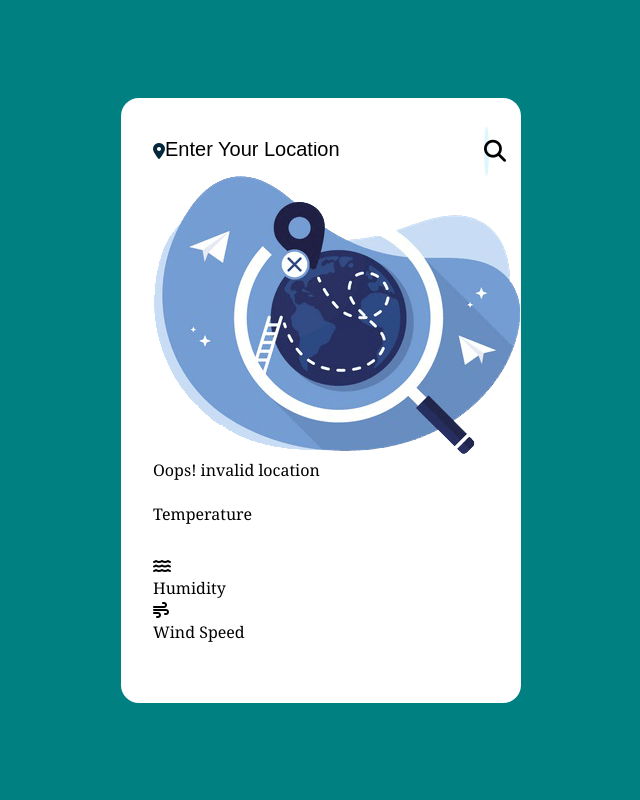
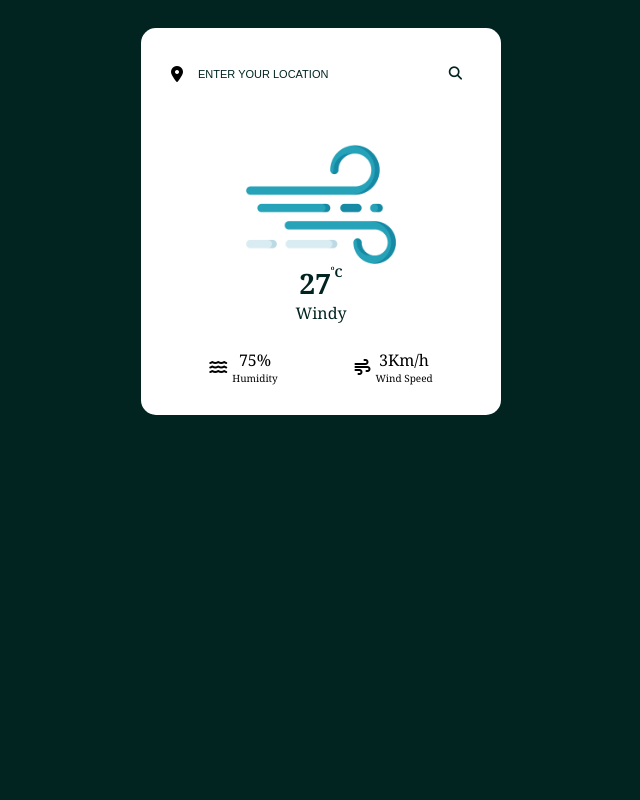
Before and after one commit to vinsky001/Weather-App-, a Flask app: template templates/app.index.html in a window 1280 px wide. Shown: the whole page, without its empty margins (319-959 px from the left). Run offline with Flask 3, Linux system fonts and the light colour scheme; the template is opened without the code that fills it, so the values that code supplies are empty; some libraries are stand-ins or nearby versions.

Commit message:
change html layout with some css

```diff
--- a/templates/app.index.html
+++ b/templates/app.index.html
@@ -11,34 +11,37 @@
 <body>
     <div class="container">
         <div class="search-box">
+            <div class="location">
                 <i class="fa-solid fa-location-dot"></i>
-            <input type="text" id="location-input" placeholder="Enter your location">
-            <button id="search-button" class="fa-solid fa-magnifying-glass"></button>
+                <input class="input" type="text" id="location-input" placeholder="Enter your location">
             </div>
-            <div class="not found">
-                <img src="images/404.png">
-                <p>Oops! invalid location</p>
+            <div class="search">
+                <div class="circle">
+                    <button id="search-button" class="fa-solid fa-magnifying-glass search-button"></button>
                 </div>
-
-    <div class="weather box">
-        <img id="weather-icon" src="">
-        <p id="temperature">Temperature</p>
-
             </div>
-
-    <div class="weather-details"></div>
+        </div>
+        <div class="weather-box">
+            <img id="weather-icon" src="../images/mist.png">
+            <div class="weather-text">
+                <p class="temperature">27 <span class="sup small">o</span><span class="sup">C</span></p>
+                <p>Windy</p>
+            </div>
+        </div>
+        <div class="weather-details">
             <div class="humidity">
                 <i class="fa-solid fa-water"></i>
                 <div class="text">
-                <span id="humidity"></span>
-                <p>Humidity</p>
+                    <span id="humidity">75%</span>
+                    <span>Humidity</span>
                 </div>
-
+            </div>
             <div class="wind">
                 <i class="fa-solid fa-wind"></i>
                 <div class="text">
-                <span id="wind-speed"></span>
-                <p>Wind Speed</p>
+                    <span id="wind-speed">3Km/h</span>
+                    <span>Wind Speed</span>
+                </div>
             </div>
         </div>
     </div>
--- a/templates/style.css
+++ b/templates/style.css
@@ -1,4 +1,4 @@
-* {
+/* * {
     margin: 0;
     padding: 0;
     border: 0;
@@ -7,7 +7,6 @@
 }
 
 body {
-    height: 100vh;
     display: flex;
     align-items: center;
     justify-content: center;
@@ -17,7 +16,7 @@ body {
 .container{
     position: relative;
     width: 400px;
-    height: 605px;
+    min-height: 605px;
     background: #fff;
     padding: 28px 32px;
     overflow: hidden;
@@ -181,4 +180,143 @@ body {
         scale: 1;
         opacity: 1;
     }
+} */
+
+*,
+::before
+::after {
+    margin: 0;
+    padding: 0;
+    box-sizing: border-box;
 }
+
+body {
+    background-color: rgb(1, 36, 33);
+    padding: 20px 50px;
+}
+
+img {
+    display: block;
+    width: 50%;
+}
+
+.container {
+    display: flex;
+    flex-direction: column;
+    background-color: white;
+    border-radius: 15px;
+    padding: 30px;
+    gap: 25px;
+    width: 70%;
+    max-width: 300px;
+    min-width: 250px;
+    margin: auto;
+    font-family:Georgia, 'Times New Roman', Times, serif;
+}
+
+.search-box {
+    display: flex;
+}
+
+.search-box > * {
+    width: 100%;
+}
+
+.circle {
+    padding: 3px;
+    aspect-ratio: 1;
+    display: flex;
+    justify-content: center;
+    align-items: center;
+    border-radius: 50%;
+    cursor: pointer;
+    transition: background-color 200ms ease-in-out;
+}
+
+.circle:hover {
+    background-color: rgba(1, 36, 33, .3);
+}
+
+.search, .location {
+    display: flex;
+    justify-content: end;
+    align-items: center;
+}
+
+.input {
+    border: none;
+    font-size: 12px;
+    text-transform: uppercase;
+    padding: 5px;
+}
+
+.input::placeholder {
+    font-size: 11px;
+    text-transform: uppercase;
+    color: rgb(1, 36, 33);
+}
+
+.input:focus-visible, .input:focus {
+    border: 1px solid transparent;
+}
+
+.search-button {
+    background-color: transparent;
+    border: none;
+    color: rgb(1, 36, 33);
+    cursor: pointer;
+}
+
+.location {
+    gap: 10px;
+}
+
+.weather-box {
+    display: flex;
+    flex-direction: column;
+    justify-content: center;
+    align-items: center;
+    color: rgb(1, 36, 33);
+}
+
+.temperature {
+    display: flex;
+    justify-content: center;
+    font-weight: bold;
+    align-items: center;
+    font-size: 28px;
+}
+
+.sup {
+    align-self: flex-start;
+    font-size: 12px;
+}
+
+.small {
+    font-size: 6px;
+}
+
+.weather-text > p {
+    margin: 0;
+}
+
+.weather-details {
+    display: flex;
+    justify-content: space-around;
+}
+
+.weather-details > * {
+    display: flex;
+    align-items: center;
+    gap: 5px;
+}
+
+.text {
+    display: flex;
+    flex-direction: column;
+    align-items: center;
+}
+
+.text span:last-child {
+    font-size: 10px;
+}
```
Lines whose indentation alone changed are shown as unchanged.
